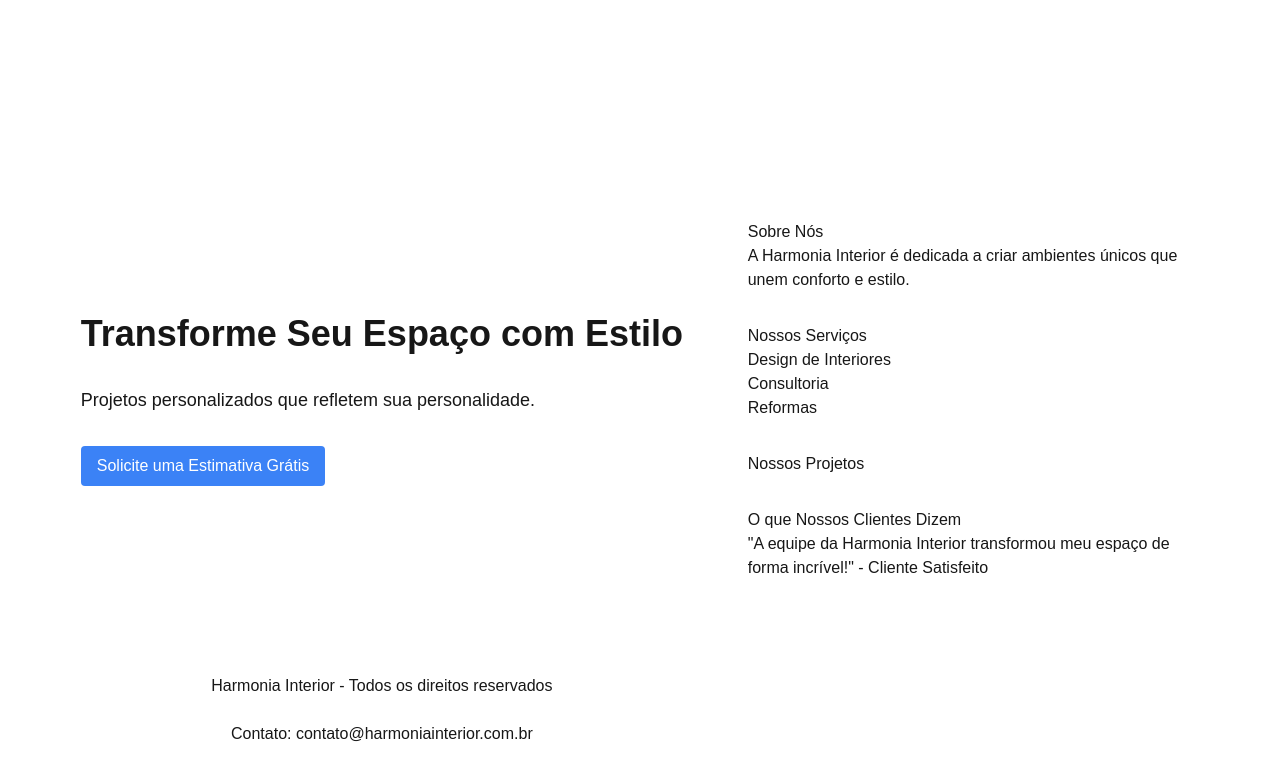
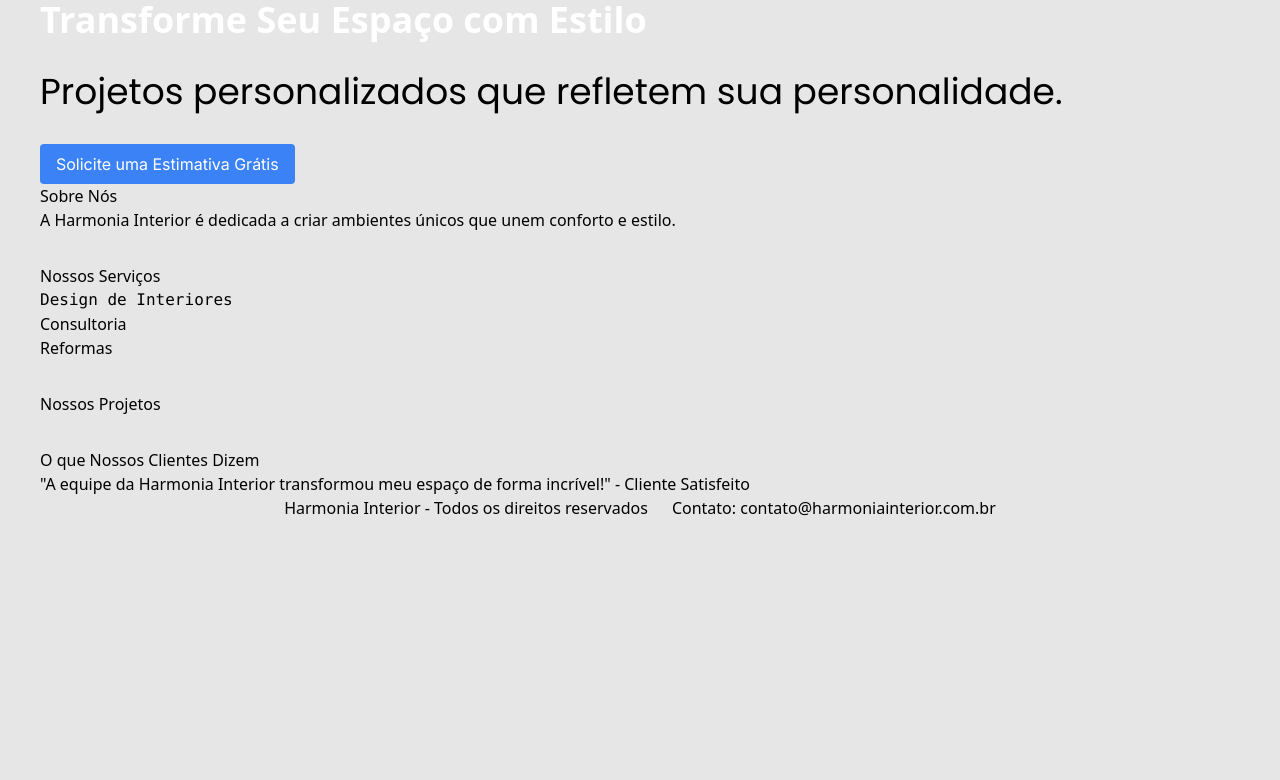
Before and after one commit to WillerLucoles/SiteHarmoniaInterior, a Next.js app: page / in a window 1280 px wide. Shown: the top 780 px of the page. Built offline with nearby package versions, Linux system fonts and the light colour scheme.

Commit message:
Update_07-10_Tailwind
Config Tailwind, reacticons, docs and paste.

```diff
--- a/package.json
+++ b/package.json
@@ -12,6 +12,7 @@
     "next": "14.2.14",
     "react": "^18",
     "react-dom": "^18",
+    "react-icons": "^5.3.0",
     "scrollreveal": "^4.0.9"
   },
   "devDependencies": {
--- a/src/app/globals.css
+++ b/src/app/globals.css
@@ -15,13 +15,5 @@
 }
 
 body {
-  color: var(--foreground);
-  background: var(--background);
-  font-family: Arial, Helvetica, sans-serif;
+ @apply bg-lightgray
 }
-
-@layer utilities {
-  .text-balance {
-    text-wrap: balance;
-  }
-}
--- a/src/app/layout.tsx
+++ b/src/app/layout.tsx
@@ -1,11 +1,18 @@
 import type { Metadata } from "next";
-import { Inter } from "next/font/google";
+import { Inter, Poppins } from "next/font/google";
 import "./globals.css";
 
 const inter = Inter({
   subsets: ['latin'],
   display: 'swap',
   variable: '--font-inter',
+})
+const poppins = Poppins({
+  weight: ['400','700','900'],
+  style: ['normal', 'italic'],
+  subsets: ['latin'],
+  display: 'swap',
+  variable: '--font-poppins',
 })
 
 
@@ -26,8 +33,8 @@ export default function RootLayout({
   children: React.ReactNode;
 }>) {
   return (
-    <html lang="en">
-      <body>
+    <html lang="en" className={`${inter.variable} ${poppins.variable}`}>
+      <body className="container mx-auto">
         {children}
       </body>
     </html>
--- a/src/app/page.tsx
+++ b/src/app/page.tsx
@@ -4,12 +4,12 @@ import Image from "next/image";
 
 export default function Home() {
   return (
-    <div className="grid grid-rows-[20px_1fr_20px] items-center justify-items-center min-h-screen p-8 pb-20 gap-16 sm:p-20 font-[family-name:var(--font-geist-sans)]">
+    <div className="">
       {/* Header Section */}
       <header className="flex flex-col gap-8 row-start-2 items-center sm:items-start">
-        <h1 className="text-4xl font-bold">Transforme Seu Espaço com Estilo</h1>
-        <p className="text-lg">Projetos personalizados que refletem sua personalidade.</p>
-        <button className="bg-blue-500 text-white py-2 px-4 rounded">Solicite uma Estimativa Grátis</button>
+        <h1 className="text-4xl font-bold text-white">Transforme Seu Espaço com Estilo</h1>
+        <p className="font-poppins text-4xl">Projetos personalizados que refletem sua personalidade.</p>
+        <button className="font-inter bg-blue-500 text-white py-2 px-4 rounded">Solicite uma Estimativa Grátis</button>
       </header>
 
       {/* Main Section */}
@@ -21,7 +21,7 @@ export default function Home() {
 
         <section className="services">
           <h2>Nossos Serviços</h2>
-          <div className="service-item">Design de Interiores</div>
+          <div className="service-item font-mono">Design de Interiores</div>
           <div className="service-item">Consultoria</div>
           <div className="service-item">Reformas</div>
         </section>
--- a/src/app/pages/index.tsx
+++ /dev/null
@@ -1,44 +0,0 @@
-export default function Home() {
-    return (
-      <div>
-        {/* Hero Section */}
-        <section className="hero">
-          <h1>Transforme Seu Espaço com Estilo</h1>
-          <p>Projetos personalizados que refletem sua personalidade.</p>
-          <button>Solicite uma Estimativa Grátis</button>
-        </section>
-
-        {/* Sobre Nós */}
-        <section className="about">
-          <h2>Sobre Nós</h2>
-          <p>A Harmonia Interior é dedicada a criar ambientes únicos que unem conforto e estilo.</p>
-        </section>
-
-        {/* Nossos Serviços */}
-        <section className="services">
-          <h2>Nossos Serviços</h2>
-          <div className="service-item">Design de Interiores</div>
-          <div className="service-item">Consultoria</div>
-          <div className="service-item">Reformas</div>
-        </section>
-
-        {/* Galeria de Projetos */}
-        <section className="gallery">
-          <h2>Nossos Projetos</h2>
-          {/* Coloque suas imagens de projetos aqui */}
-        </section>
-
-        {/* Depoimentos */}
-        <section className="testimonials">
-          <h2>O que Nossos Clientes Dizem</h2>
-          <p>"A equipe da Harmonia Interior transformou meu espaço de forma incrível!" - Cliente Satisfeito</p>
-        </section>
-
-        {/* Rodapé */}
-        <footer>
-          <p>Harmonia Interior - Todos os direitos reservados</p>
-          <p>Contato: contato@harmoniainterior.com.br</p>
-        </footer>
-      </div>
-    );
-  }
--- a/tailwind.config.ts
+++ b/tailwind.config.ts
@@ -7,10 +7,28 @@ const config: Config = {
     "./src/app/**/*.{js,ts,jsx,tsx,mdx}",
   ],
   theme: {
+    container:{
+      padding:{
+        DEFOULT: '15px',
+      }
+    },
+    screens:{
+      sm:'640px',
+      md:'768px',
+      lg:'960px',
+      xl:'1200px',
+    },
     extend: {
+      fontFamily:{
+        inter: ['var(--font-inter)'],
+        poppins: ['var(--font-poppins)'],
+      },
       colors: {
         background: "var(--background)",
         foreground: "var(--foreground)",
+        darkgray: '#383f41',
+        mediumgray: '#50595c',
+        lightgray: '#e6e6e6',
       },
     },
   },
```
Also changed, not shown: 1 other file (tests, documents, lock files or other folders).
